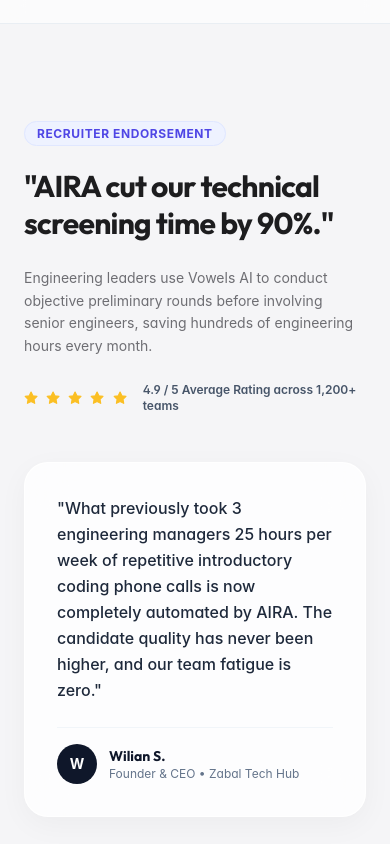
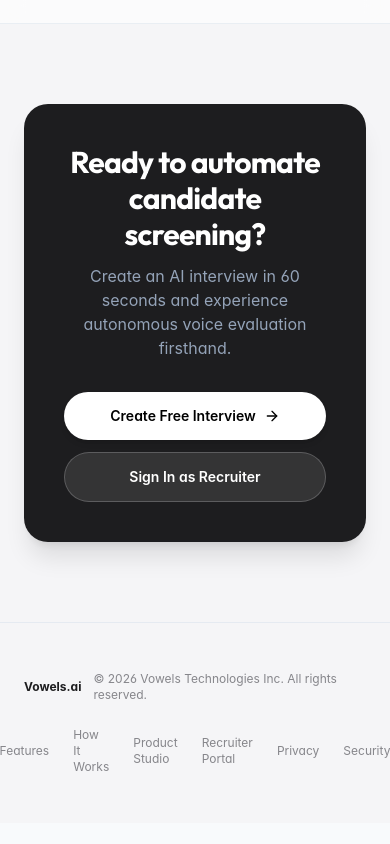
Before and after one commit to KUSHALMN/ai-voice-recruiter, a Next.js app: page / in a window 390 px wide. Shown: the part 7360-8204 px from the top of the page. After the commit the page ends 8183 px from the top, so only its background shows below. Built offline with nearby package versions, Linux system fonts and the light colour scheme; no server answers.

Commit message:
feat(landing): remove recruiter endorsement and claims section

```diff
--- a/app/page.tsx
+++ b/app/page.tsx
@@ -609,47 +609,6 @@
         </div>
       </section>
 
-      {/* ENTERPRISE VALIDATION & TESTIMONIALS */}
-      <section id="enterprise" className="py-24 px-6 max-w-6xl mx-auto">
-        <div className="grid lg:grid-cols-12 gap-12 items-center">
-          <div className="lg:col-span-5 space-y-6">
-            <span className="text-xs font-bold uppercase tracking-wider text-indigo-600 bg-indigo-50 px-3 py-1 rounded-full border border-indigo-100">
-              Recruiter Endorsement
-            </span>
-            <h2 className="text-3xl sm:text-4xl font-extrabold text-[#1D1D1F] tracking-tight leading-tight">
-              &quot;AIRA cut our technical screening time by 90%.&quot;
-            </h2>
-            <p className="text-sm text-[#6E6E73] leading-relaxed">
-              Engineering leaders use Vowels AI to conduct objective preliminary rounds before involving senior engineers, saving hundreds of engineering hours every month.
-            </p>
-            <div className="flex items-center gap-2 text-amber-400">
-              {[...Array(5)].map((_, i) => (
-                <Star key={i} className="w-4 h-4 fill-amber-400" />
-              ))}
-              <span className="text-xs font-semibold text-slate-600 ml-2">
-                4.9 / 5 Average Rating across 1,200+ teams
-              </span>
-            </div>
-          </div>
-
-          <div className="lg:col-span-7">
-            <div className="bg-white/80 backdrop-blur-xl border border-white/90 p-8 sm:p-10 rounded-3xl shadow-[0_8px_30px_rgba(0,0,0,0.04)] space-y-6">
-              <p className="text-base sm:text-lg text-slate-800 font-medium leading-relaxed">
-                &quot;What previously took 3 engineering managers 25 hours per week of repetitive introductory coding phone calls is now completely automated by AIRA. The candidate quality has never been higher, and our team fatigue is zero.&quot;
-              </p>
-              <div className="flex items-center gap-3 pt-4 border-t border-slate-100">
-                <div className="w-10 h-10 rounded-full bg-slate-900 text-white font-bold flex items-center justify-center text-sm">
-                  W
-                </div>
-                <div>
-                  <h4 className="text-sm font-bold text-slate-900">Wilian S.</h4>
-                  <p className="text-xs text-slate-500">Founder & CEO • Zabal Tech Hub</p>
-                </div>
-              </div>
-            </div>
-          </div>
-        </div>
-      </section>
 
       {/* FINAL MONUMENTAL CALL TO ACTION */}
       <section className="py-20 px-6 max-w-5xl mx-auto">
```
